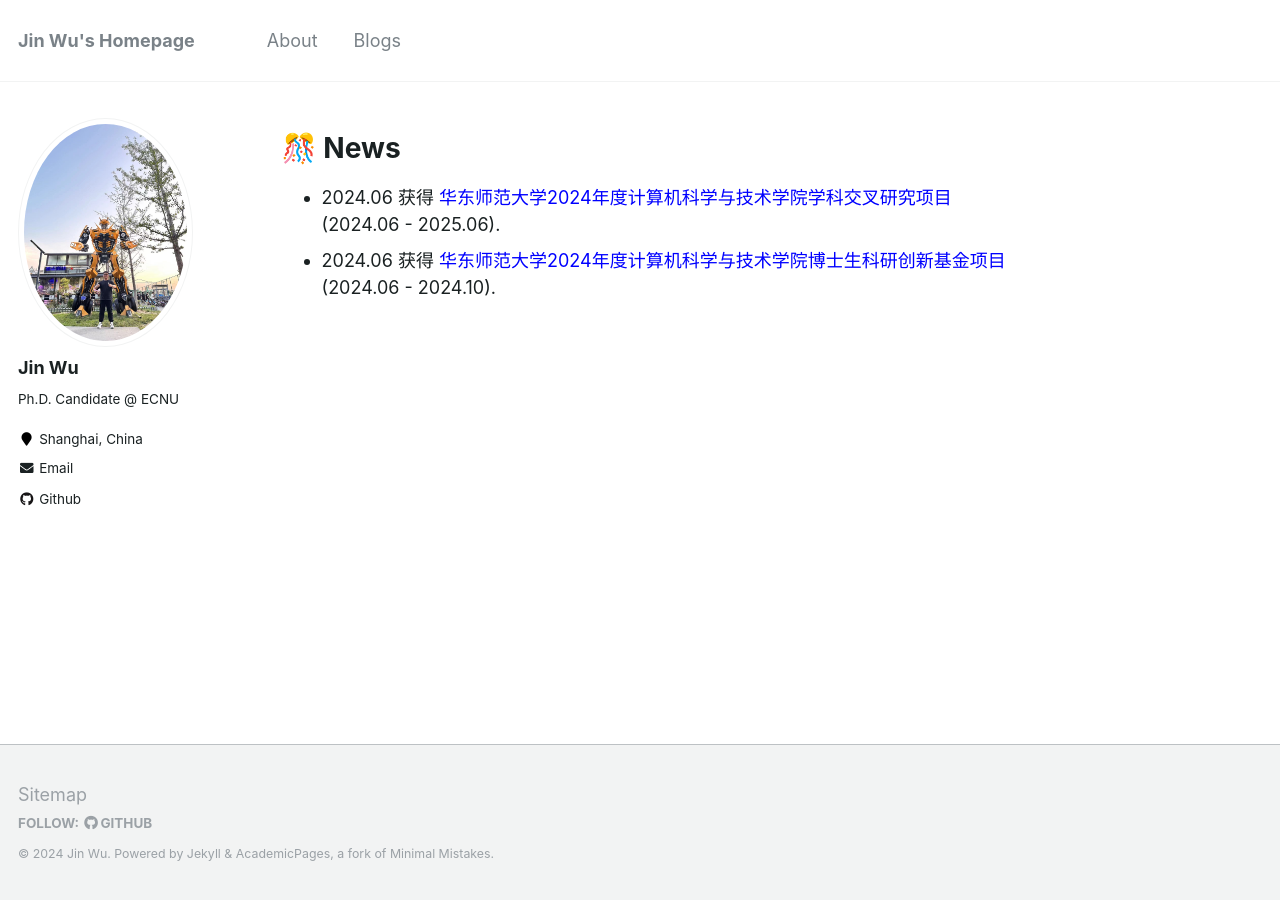
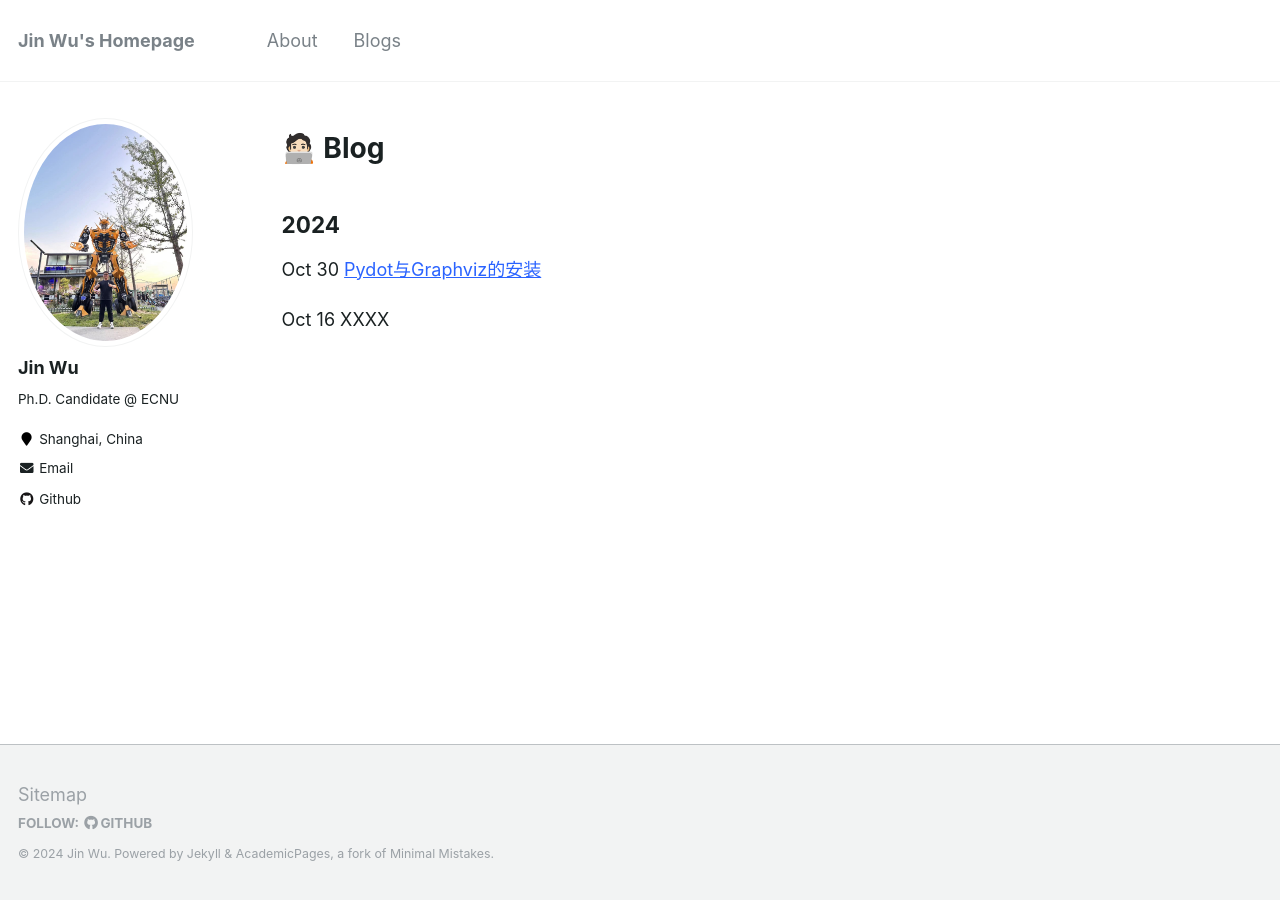
Before and after one commit to WooTzins/WooTzins.github.io, a Jekyll site: the page built from _pages/blog.md, in a window 1280 px wide. Built offline with Jekyll 4.4.1, drawn with Linux system fonts in a browser that asks for light colours; comment, search, counter and statistics services are not loaded.

Commit message:
Update blog.md

```diff
--- a/_pages/blog.md
+++ b/_pages/blog.md
@@ -5,10 +5,10 @@ permalink: /blog/
 author_profile: true
 ---
 
-🎊 News
+🧑🏻‍💻 Blog
 ======
 
-* 2024.06 获得<font color="blue"> 华东师范大学2024年度计算机科学与技术学院学科交叉研究项目</font> \\
-  (2024.06 - 2025.06).
-* 2024.06 获得<font color="blue"> 华东师范大学2024年度计算机科学与技术学院博士生科研创新基金项目</font> \\
-  (2024.06 - 2024.10).
+## 2024
+Oct 30 [Pydot与Graphviz的安装](./blogs/Pydot_Graphviz.md)
+
+Oct 16 XXXX
```
